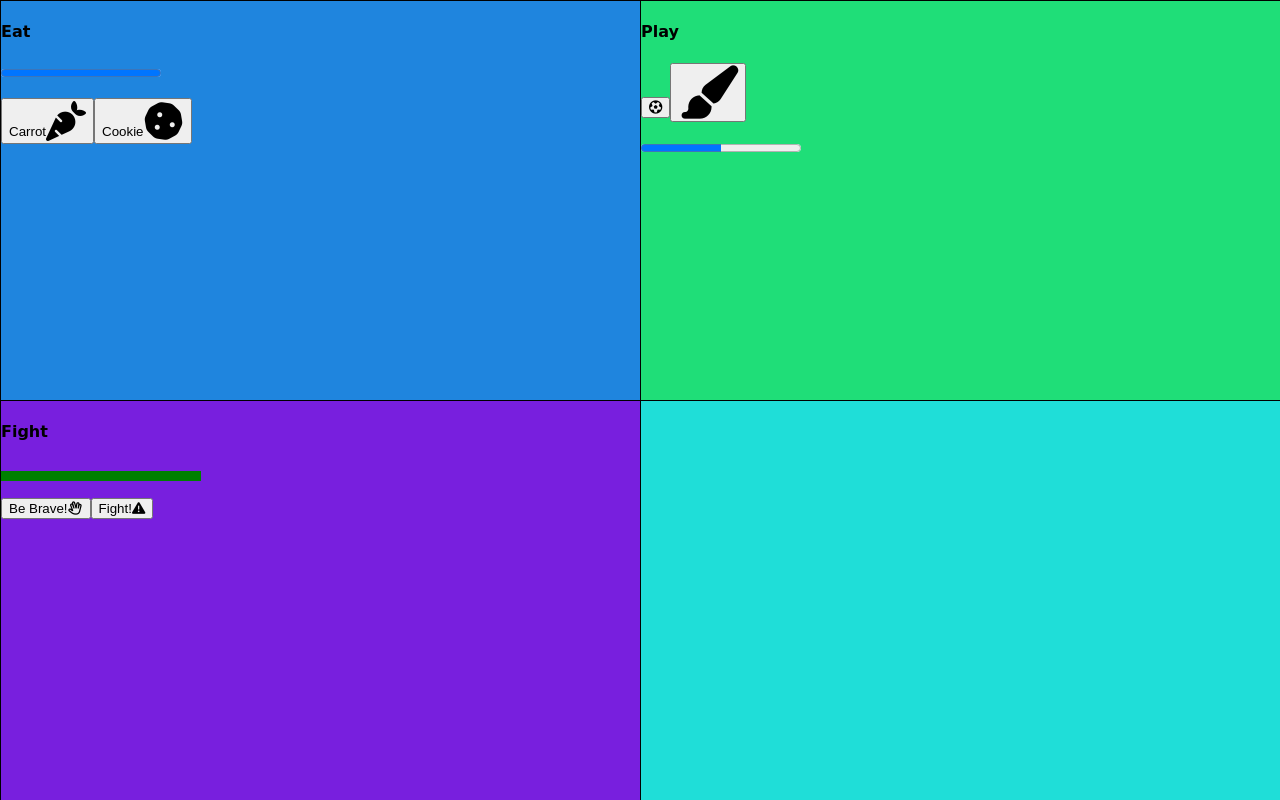
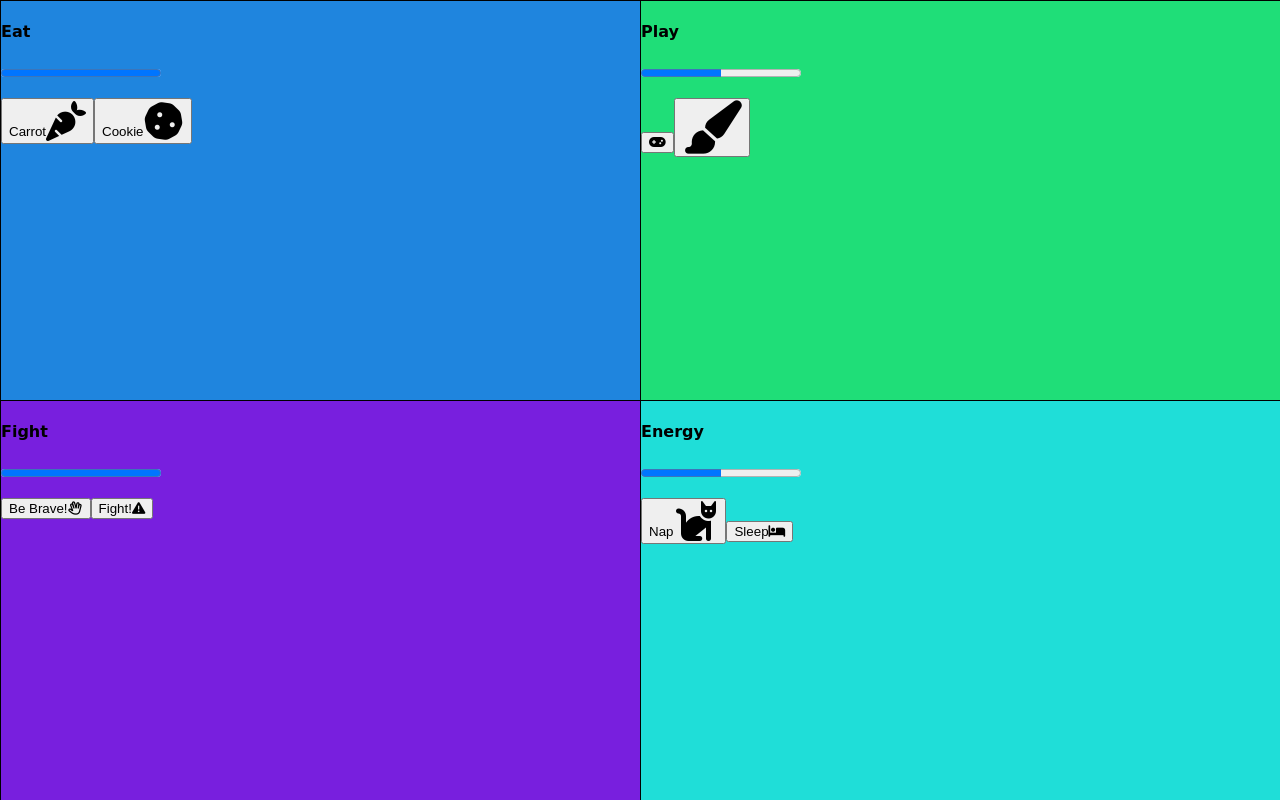
Before and after one commit to mariabrock/tamagotchi, a website built with webpack: page src/index.html in a window 1280 px wide. Built offline with nearby package versions, Linux system fonts and the light colour scheme; a web font is replaced by a local one.

Commit message:
"made it so pet can rest"

```diff
--- a/src/javascripts/components/fight/fight.scss
+++ b/src/javascripts/components/fight/fight.scss
@@ -6,9 +6,4 @@
   position: fixed;
   top: 50%;
   left: 0;
-  #strengthAmt {
-    width: 200px;
-    height: 10px;
-    background-color: lightgray;
-  }
 }
--- a/src/javascripts/components/play/play.js
+++ b/src/javascripts/components/play/play.js
@@ -4,14 +4,14 @@ import './play.scss';
 const loadPlay = () => {
   let playString = '<h4>Play</h4>';
   let fun = 50;
-  playString += '<button id="superFun" type="button"><i class="fa fa-futbol-o" aria-hidden="true"></i></button>';
+  playString += `<p><progress value="${fun}" max="100" id="playAmt"></progress></p>`;
+  playString += '<button id="superFun" type="button"><i class="fa fa-gamepad" aria-hidden="true"></i></button>';
   playString += '<button id="someFun" type="button"><i class="fas fa-paint-brush fa-4x"></i></button>';
-  playString += `<p><progress value="${fun}" max="100" id="playAmt"></progress></p>`;
   utilities.printToDom(playString, 'play');
-  const futbolBtn = document.getElementById('superFun');
+  const gamePadBtn = document.getElementById('superFun');
   const paintbrushBtn = document.getElementById('someFun');
 
-  futbolBtn.addEventListener('click', () => {
+  gamePadBtn.addEventListener('click', () => {
     if (fun + 50 >= 100) {
       fun += 50;
       document.getElementById('playAmt').value = fun;
--- a/src/javascripts/components/sleep/sleep.js
+++ b/src/javascripts/components/sleep/sleep.js
@@ -1,8 +1,28 @@
-// import utilities from '../../helpers/utilities';
+import utilities from '../../helpers/utilities';
 import './sleep.scss';
 
 const loadSleep = () => {
-  console.error('get some sleep');
+  let energyString = '<h4>Energy</h4>';
+  let energy = 50;
+  energyString += `<p><progress value="${energy}" max="100" id="sleepAmt"></progress></p>`;
+  energyString += '<button id="nap" type="button">Nap<i class="fas fa-cat fa-3x"></i></button>';
+  energyString += '<button id="deepsleep" type="button">Sleep<i class="fa fa-bed" aria-hidden="true"></i></button>';
+  utilities.printToDom(energyString, 'sleep');
+  const napBtn = document.getElementById('nap');
+  const sleepBtn = document.getElementById('deepsleep');
+
+  napBtn.addEventListener('click', () => {
+    if (energy + 50 <= 100) {
+      energy += 50;
+      document.getElementById('sleepAmt').value = energy;
+    }
+  });
+  sleepBtn.addEventListener('click', () => {
+    if (energy + 60 >= 99) {
+      energy += 60;
+      document.getElementById('sleepAmt').value = energy;
+    }
+  });
 };
 
 export default { loadSleep };
```
